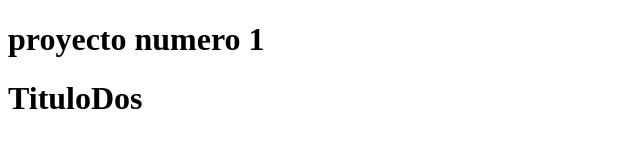
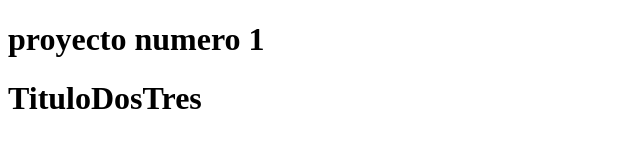
Before and after one commit to AVMB21/repo_aleja, a plain HTML site: page index.html in a window 1280 px wide. Shown: the whole page, without its empty margins (0-640 px from the left). Drawn offline with Linux system fonts and the light colour scheme.

Commit message:
index modified

```diff
--- a/index.html
+++ b/index.html
@@ -8,6 +8,6 @@
 </head>
 <body>
     <h1>proyecto numero 1</h1>
-    <h1>TituloDos</h1>
+    <h1>TituloDosTres</h1>
 </body>
 </html>
```
